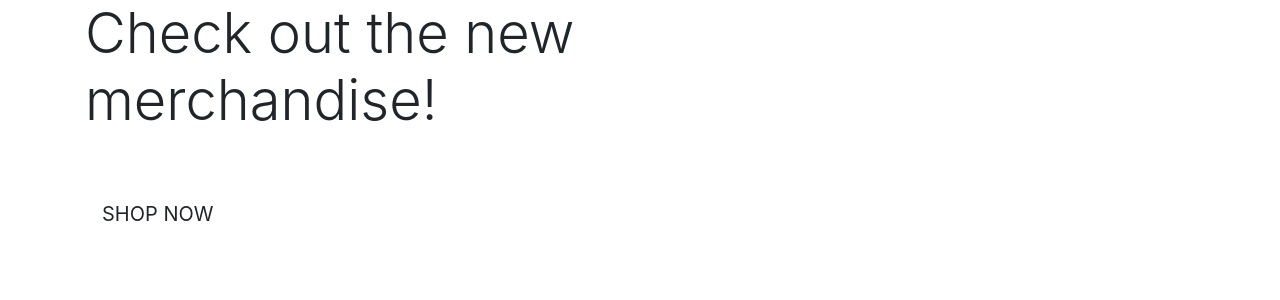
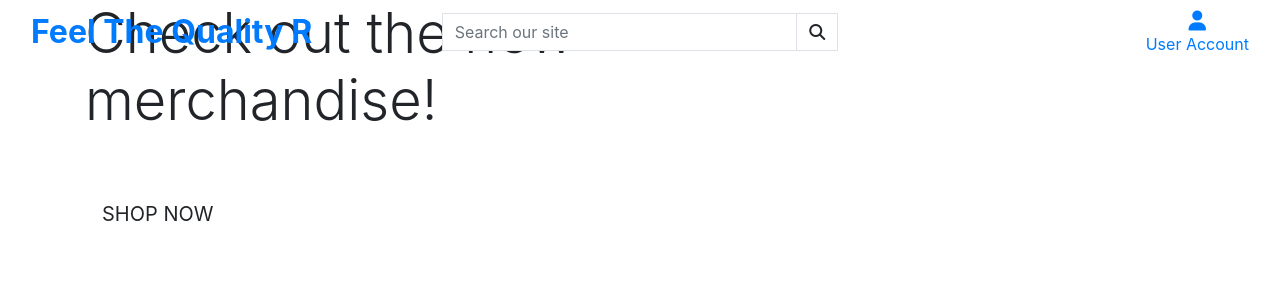
Before and after one commit to RichardJohnNowell/Feel-The-Quality-Records, a Django app: page / in a window 1280 px wide. Shown: the top 300 px of the page. Run offline with Django 3.2, Linux system fonts and the light colour scheme; some libraries are stand-ins or nearby versions.

Commit message:
added bootstrap dropdown menu

```diff
--- a/templates/base.html
+++ b/templates/base.html
@@ -35,6 +35,57 @@
     <body>
         <!-- header -->
         <header class="container-fluid fixed-top">
+            <div class="row">
+                <div class="col-12 col-lg-4 my-auto py-1 py-lg-0 text-center text-lg-left">
+                    <a href="{% url 'home' %}" class="nav-link main-logo-link">
+                        <h2 class="logo-font text-black my-0"><strong>Feel The Quality R</strong></h2>
+                    </a>
+                </div>
+                <div class="col-12 col-lg-4 my-auto py-1 py-lg-0">
+                    <form method="GET" action="">
+                        <div class="input-group w-100">
+                            <input class="form-control border border-black rounded-0" type="text" name="q" placeholder="Search our site">
+                            <div class="input-group-append">
+                                <button class="form-control btn btn-black border border-black rounded-0" type="submit">
+                                    <span class="icon">
+                                        <i class="fas fa-search"></i>
+                                    </span>
+                                </button>
+                            </div>
+                        </div>
+                    </form>
+                </div>
+                <div class="col-12 col-lg-4 my-auto py-1 py-lg-0">
+                    <ul class="list-inline list-unstyled text-center text-lg-right my-0">
+                        <li class="list-inline-item dropdown">
+                            <a class="text-black nav-link" href="#" id="user-options" data-toggle="dropdown" aria-haspopup="true" aria-expanded="false">
+                                <div class="text-center">
+                                    <div><i class="fas fa-user fa-lg"></i></div>
+                                    <p class="my-0">User Account</p>
+                                </div>
+                            </a>
+                            <div class="dropdown-menu border-0" aria-labelledby="user-options">
+                                {% if request.user.is_authenticated %}
+                                    {% if request.user.is_superuser %}
+                                        <a href="" class="dropdown-item">Product Management
+                                        </a>
+                                    {% endif %}
+                                    <a href="" class="dropdown-item">My Profile
+                                    </a>
+                                    <a href="{% url 'account_logout' %}" class="dropdown-item">Logout
+                                    </a>
+                                {% else %}
+                                    <a href="{% url 'account_signup' %}" class="dropdown-item">Register
+                                    </a>
+                                    <a href="{% url 'account_login' %}" class="dropdown-item">Login
+                                    </a>
+                                {% endif %}
+                            </div>
+                        </li>
+
+                    </ul>
+                </div>
+            </div>
         </header>
         {% if messages %}
             <div class="message-container">
```
